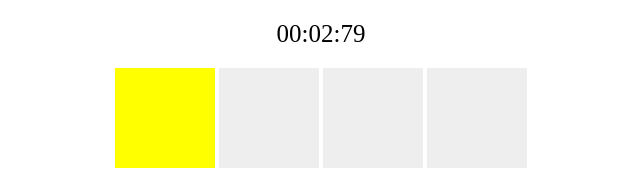
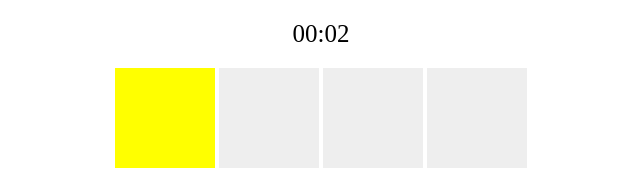
Before and after one commit to soyun624/memoryGame, a plain HTML site: page index.html in a window 1280 px wide. Both pictures are taken after a click on the element 484 px from the left and 118 px from the top of the page. Shown: the top 171 px of the page, 319-959 px from the left. Drawn offline with Linux system fonts and the light colour scheme.

Commit message:
fix the timer

```diff
--- a/index.html
+++ b/index.html
@@ -8,7 +8,7 @@
 </head>
 <body>
     <div id="clock">
-        <div class="timer">00:00:00</div>
+        <div class="timer">00:00</div>
     </div>
 
     <div class="row">
--- a/script.js
+++ b/script.js
@@ -40,7 +40,7 @@ function leadingZero(time){
 }
 
 function runTimer(){
-    let currentTime = leadingZero(timer[0])+":"+leadingZero(timer[1])+":"+leadingZero(timer[2]);
+    let currentTime = leadingZero(timer[0])+":"+leadingZero(timer[1]);
     theTimer.innerHTML = currentTime;
     timer[3]++;
     timer[0] = Math.floor((timer[3]/100)/60); //convert millisecond to minute
@@ -51,8 +51,12 @@ function runTimer(){
 function onCardClicked(e){
     const target = e.currentTarget;
 
-    timeRunning = true;
-    interval = setInterval(runTimer, 10);
+    if(timeRunning !== true){
+        timeRunning = true;
+        interval = setInterval(runTimer, 10);
+    }
+
+
 
     if(preventClick || target === clickedCard || target.className.includes('done')){
         return;
@@ -84,6 +88,7 @@ function onCardClicked(e){
             if(combosFound === 8){
                 alert("Your record is : " + theTimer.textContent);
                 timeRunning = false;
+                document.location.reload();
                 clearInterval(interval);
 
 
```
